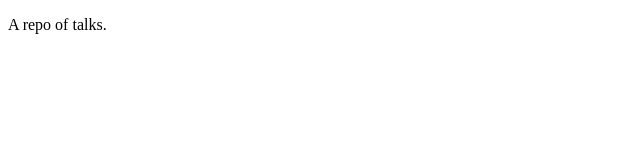
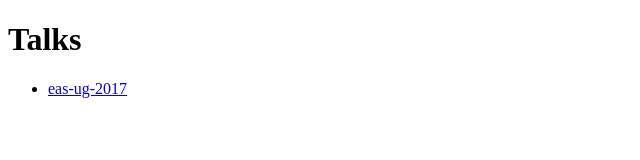
Before and after one commit to sprusr/talks, a plain HTML site: page index.html in a window 1280 px wide. Shown: the whole page, without its empty margins (0-640 px from the left). Drawn offline with Linux system fonts and the light colour scheme.

Commit message:
Add talk listing to index

```diff
--- a/index.html
+++ b/index.html
@@ -5,6 +5,9 @@
     <title>Talks</title>
   </head>
   <body>
-    <p>A repo of talks.</p>
+    <h1>Talks</h1>
+    <ul>
+      <li><a href="eas-ug-2017">eas-ug-2017</a></li>
+    </ul>
   </body>
 </html>
```
